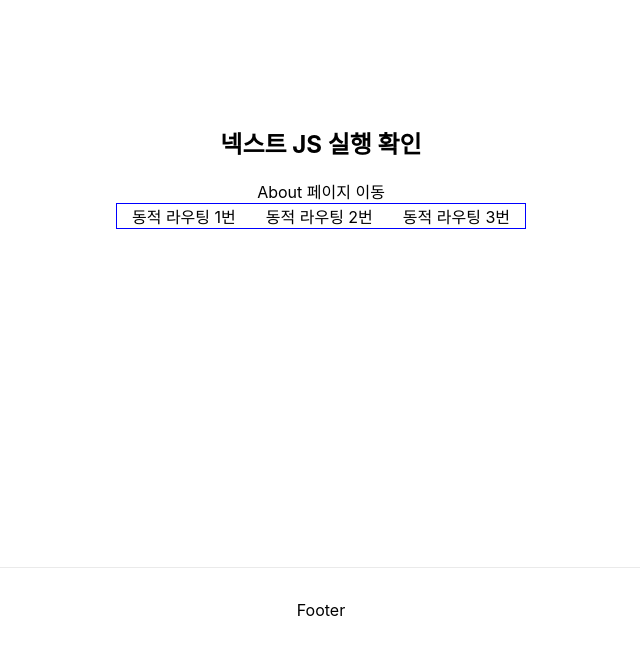
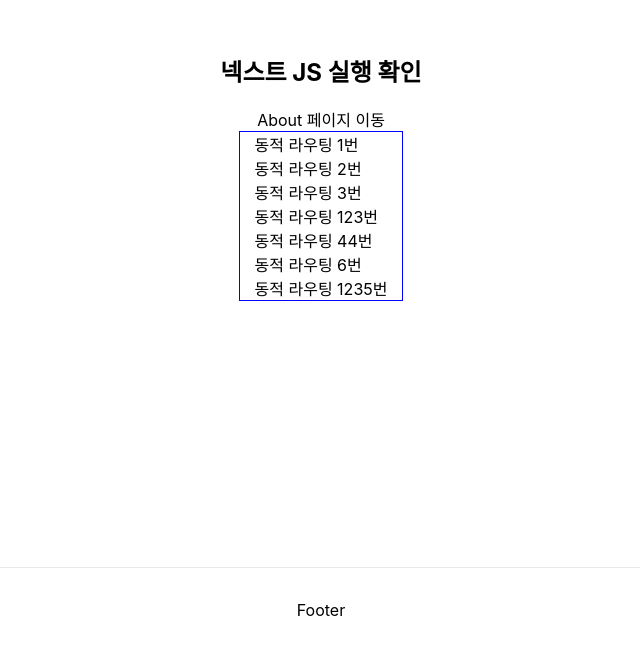
Before and after one commit to citron03/NextJs_practice, a Next.js app: page / in a window 1280 px wide. Shown: the part 233-885 px from the top of the page, without its empty margins (319-959 px from the left). Built offline with nearby package versions, Linux system fonts and the light colour scheme.

Commit message:
feat: 라우팅 링크 컴포넌트 분리

```diff
--- /dev/null
+++ b/components/DynamicRoutingLink.tsx
@@ -0,0 +1,20 @@
+import React from "react";
+import Link from "next/link";
+import styles from '../styles/Home.module.css'
+
+interface DynamicRoutingLinkProps {
+    page: number;
+}
+
+const DynamicRoutingLink: React.FC<DynamicRoutingLinkProps> = ({ page }) => {
+    const rink = `/dynamic/${page}`
+  return (
+    <div>
+          <Link href={ rink } as={ rink }>
+              <a className={styles.dynamicLink}>동적 라우팅 { page }번</a>
+        </Link>
+    </div>
+  );
+};
+
+export default DynamicRoutingLink;
--- a/pages/index.tsx
+++ b/pages/index.tsx
@@ -1,7 +1,9 @@
 import type { NextPage } from 'next'
 import Head from 'next/head'
 import styles from '../styles/Home.module.css'
-import Link from 'next/link'
+import DynamicRoutingLink from '../components/DynamicRoutingLink'
+
+const pageNum = [1, 2, 3, 123, 44, 6, 1235];
 
 const Home: NextPage = () => {
   return (
@@ -15,15 +17,7 @@ const Home: NextPage = () => {
         <h2>넥스트 JS 실행 확인</h2>
         <a href='/about'>About 페이지 이동</a>
         <div className={styles.dynamicBox}>
-          <Link href="/dynamic/1" as="/dynamic/1">
-            <a className={styles.dynamicLink}>동적 라우팅 1번</a>
-          </Link>
-          <Link href="/dynamic/2" as="/dynamic/2">
-            <a className={styles.dynamicLink}>동적 라우팅 2번</a>
-          </Link>
-          <Link href="/dynamic/3" as="/dynamic/3">
-            <a className={styles.dynamicLink}>동적 라우팅 3번</a>
-          </Link>
+          {pageNum.map(el => <DynamicRoutingLink key={el} page={ el } />) }
         </div>
       </main>
       <footer className={styles.footer}>
```
